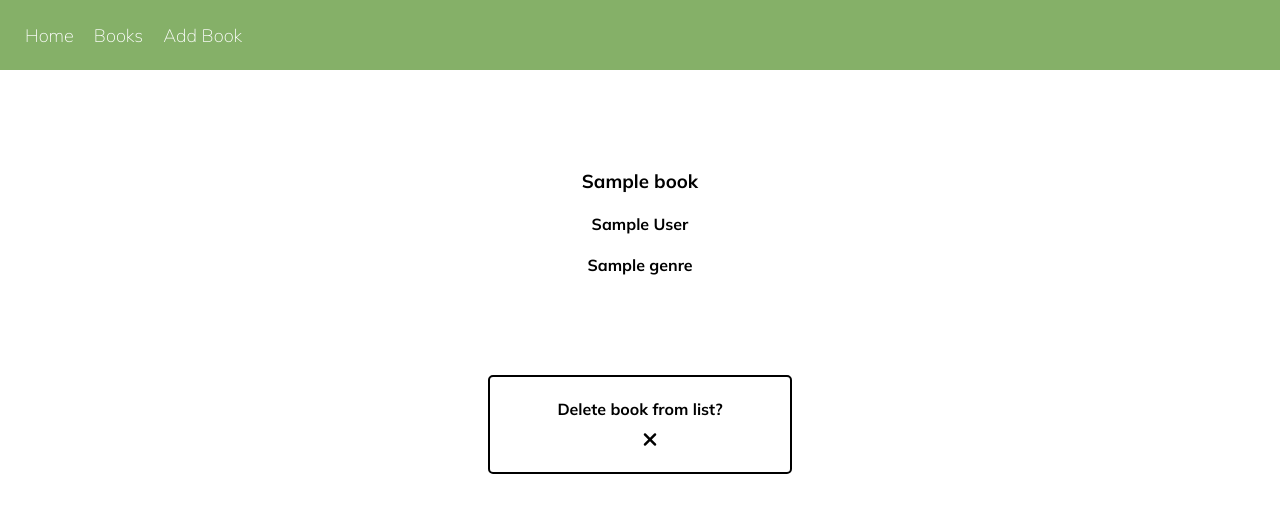
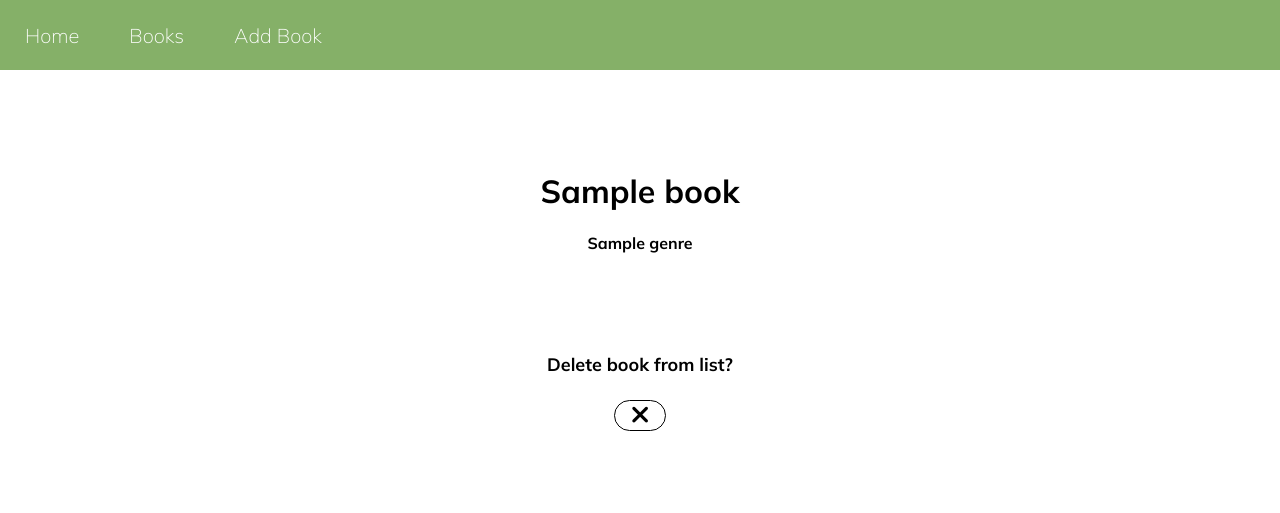
Before and after one commit to RebeccaRBell/one_to_many_lab, a Flask app: page /books/1 in a window 1280 px wide. Shown: the top 513 px of the page. Run offline with Flask 2, Linux system fonts and the light colour scheme; a database or web service that is not in the repository returns one stand-in record (values such as "Sample title"); some libraries are stand-ins or nearby versions.

Commit message:
added css & completed show.html

```diff
--- a/controllers/book_controller.py
+++ b/controllers/book_controller.py
@@ -32,8 +32,9 @@ def create_book():
 
 @book_blueprint.route("/books/<id>", methods=["GET"])
 def show_book(id):
+    authors = author_repository.select_all()
     book = book_repository.select(id)
-    return render_template("books/show.html", show_book=book)
+    return render_template("books/show.html", show_book=book, authors=authors)
 
 
 @book_blueprint.route("/books/<id>/delete", methods=["POST"])
--- a/static/style.css
+++ b/static/style.css
@@ -32,11 +32,11 @@ body{
 }
 
 .menu li{
-  padding-right: 20px;
+  padding-right: 50px;
   list-style: none;
   color: white;
   font-weight: 200;
-  font-size: 18px;
+  font-size: 20px;
 
 }
 
@@ -129,6 +129,10 @@ button {
   margin: 10px;
   box-sizing: border-box;
 }
+.new-book {
+  margin: auto;
+  margin-top: 50px;
+}
 
 /* SINGLE BOOK */
 .single-book {
@@ -142,19 +146,28 @@ button {
 }
 .delete-form{
   margin: auto;
-  margin-top: 100px;
-  border: 2px solid black;
-  border-radius: 5px;
-  width: 300px;
+  border: 1px solid black;
+  border-radius: 50px;
+  width: 50px;
 }
 .delete-q{
-  margin-bottom: -10px;
+  font-size: 18px;
+  margin-top: 100px;
 }
 .delete-button {
   border: none;
   background-color: transparent;
-  font-size: 20px;
+  text-align: center;
+  margin: auto;
+  padding: 0px;
+  font-size: 25px;
 }
 .delete-button:hover {
-  color: red;
+  color: white;
+  cursor: pointer;
 }
+.delete-form:hover{
+  background-color: rgb(219, 57, 57);
+  border: 1px solid rgb(219, 57, 57);
+  cursor: pointer;
+}
--- a/templates/books/new.html
+++ b/templates/books/new.html
@@ -1,12 +1,12 @@
 {% extends "base.html" %} {% block content %}
-<form action="/books" method="post">
+<form class="new-book" action="/books" method="post">
 	<div>
 		<label for="title">Title:</label>
 		<input
 			type="text"
-			id="description"
+			id="title"
 			name="title"
-			placeholder="Description"
+			placeholder="Title"
 			required
 			autofocus
 		/>
--- a/templates/books/show.html
+++ b/templates/books/show.html
@@ -1,14 +1,16 @@
 {% extends "base.html" %} {% block content %}
 <div class="single-book">
-	<h3 class="single-title">{{show_book.title}}</h3>
-	<h4>{{show_book.author}}</h4>
+	<h1 class="single-title">{{show_book.title}}</h1>
+	{% for author in authors %} {% if author.id == show_book.author %}
+	<h2>{{ author.first_name }} {{author.last_name}}</h2>
+	{% endif %} {% endfor %}
 	<h4>{{show_book.genre}}</h4>
+	<h4 class="delete-q">Delete book from list?</h4>
 	<form
 		class="delete-form"
 		action="/books/{{show_book.id}}/delete"
 		method="POST"
 	>
-		<h4 class="delete-q">Delete book from list?</h4>
 		<button class="delete-button"><i class="fa-solid fa-xmark"></i></button>
 	</form>
 </div>
```
